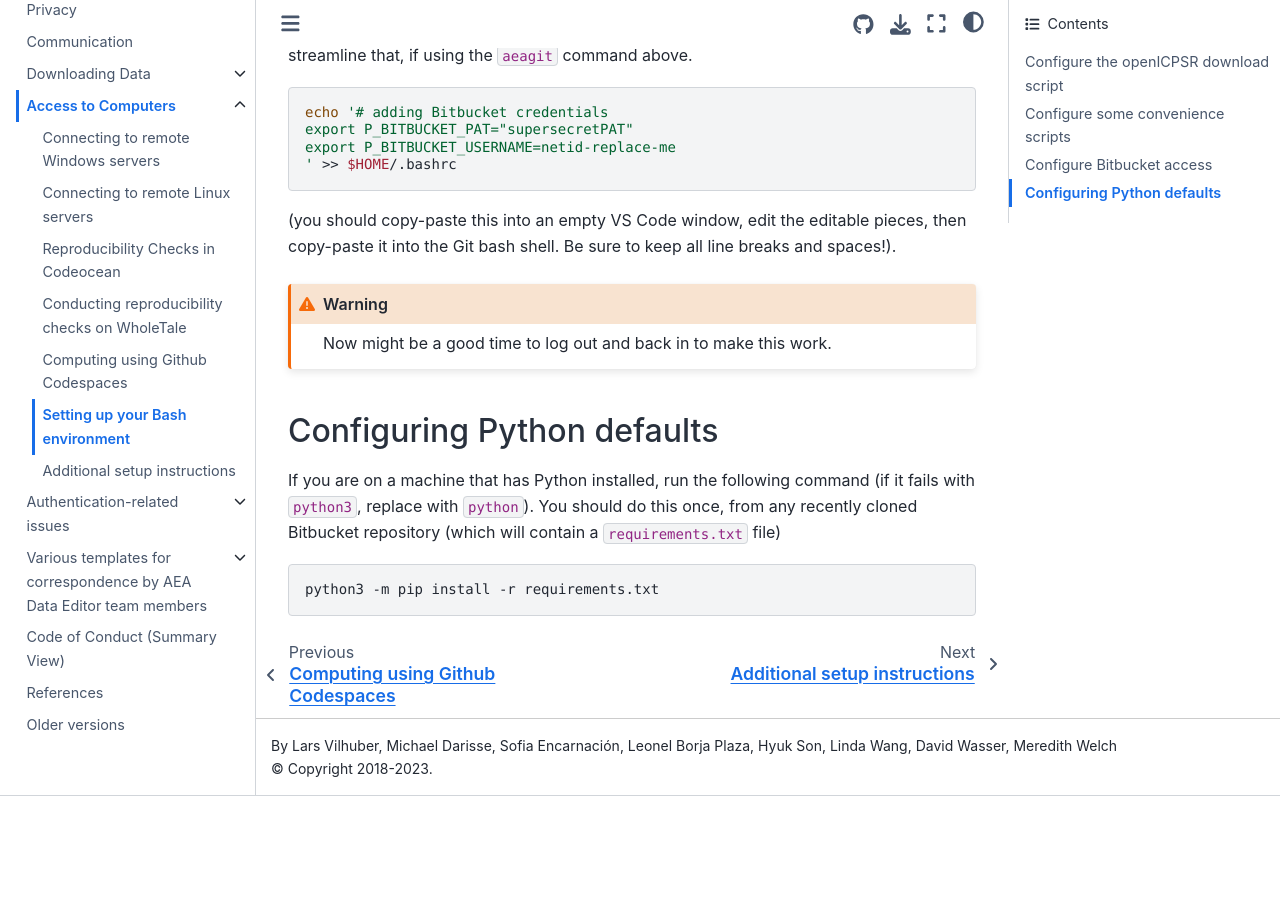
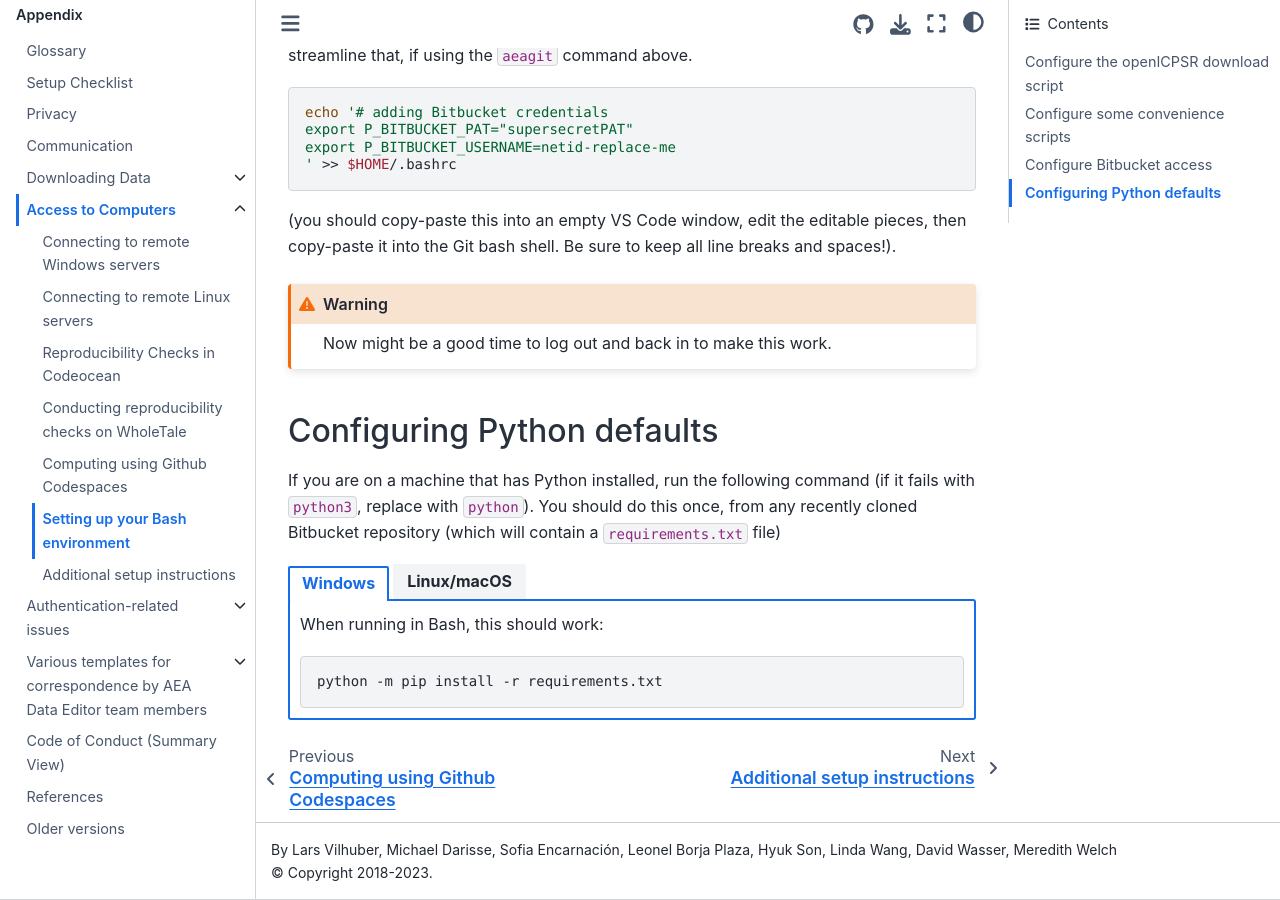
Before and after one commit to labordynamicsinstitute/ldilab-manual, a Jupyter Book: the page built from 95-50-setup-bash.md, in a window 1280 px wide and 900 px high, scrolled down 1847 px. Built offline with Jupyter Book 1.0.4 settings and Sphinx 7.4.7 and the Sphinx Book theme 1.1.4, drawn with Linux system fonts in a browser that asks for light colours; before the commit the page ends 2643 px from its top, so only the background shows below that.

Commit message:
Adding bash instructions

````diff
--- a/95-50-setup-bash.md
+++ b/95-50-setup-bash.md
@@ -77,6 +77,26 @@
 
 If you are on a machine that has Python installed, run the following command (if it fails with `python3`, replace with `python`). You should do this once, from any recently cloned Bitbucket repository (which will contain a `requirements.txt` file)
 
+::::{tab-set}
+
+:::{tab-item} Windows
+
+When running in Bash, this should work:
+
+```bash
+python -m pip install -r requirements.txt
+```
+
+:::
+
+:::{tab-item} Linux/macOS
+
+While the use of `python` might work, using `python3` is more robust:
+
 ```bash
 python3 -m pip install -r requirements.txt
 ```
+
+:::
+
+::::
````
